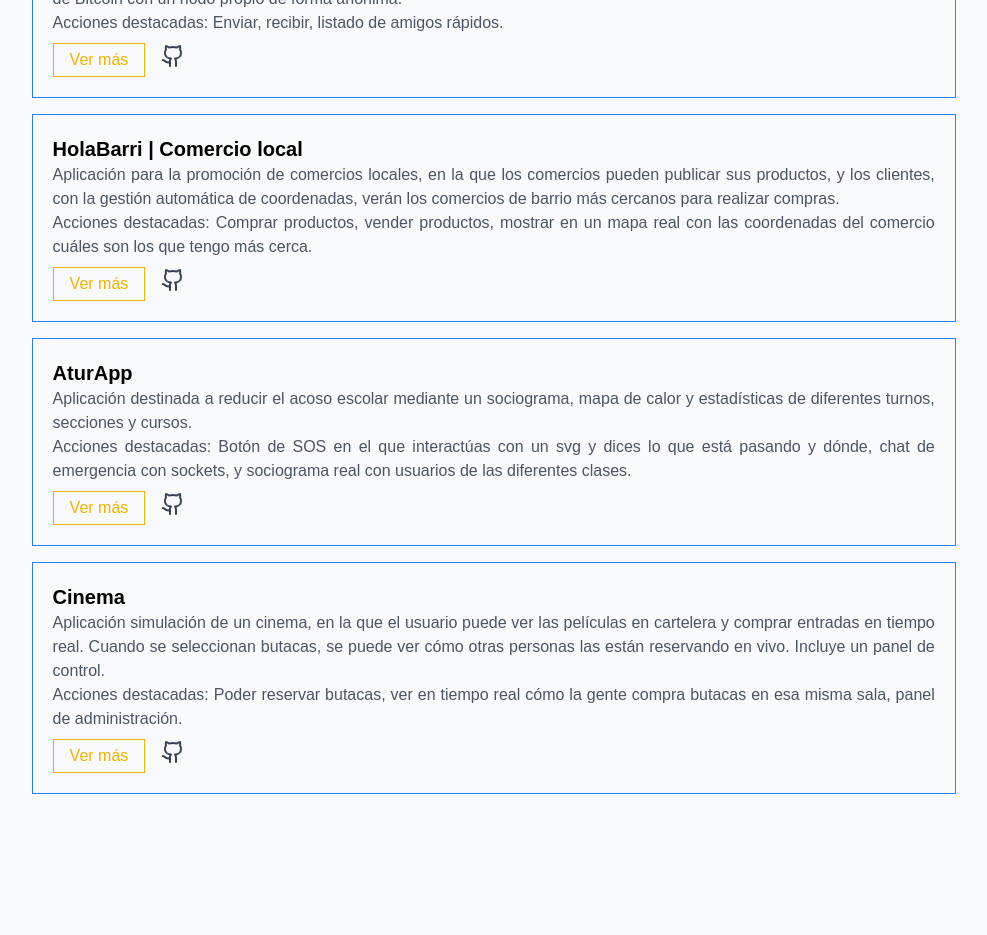
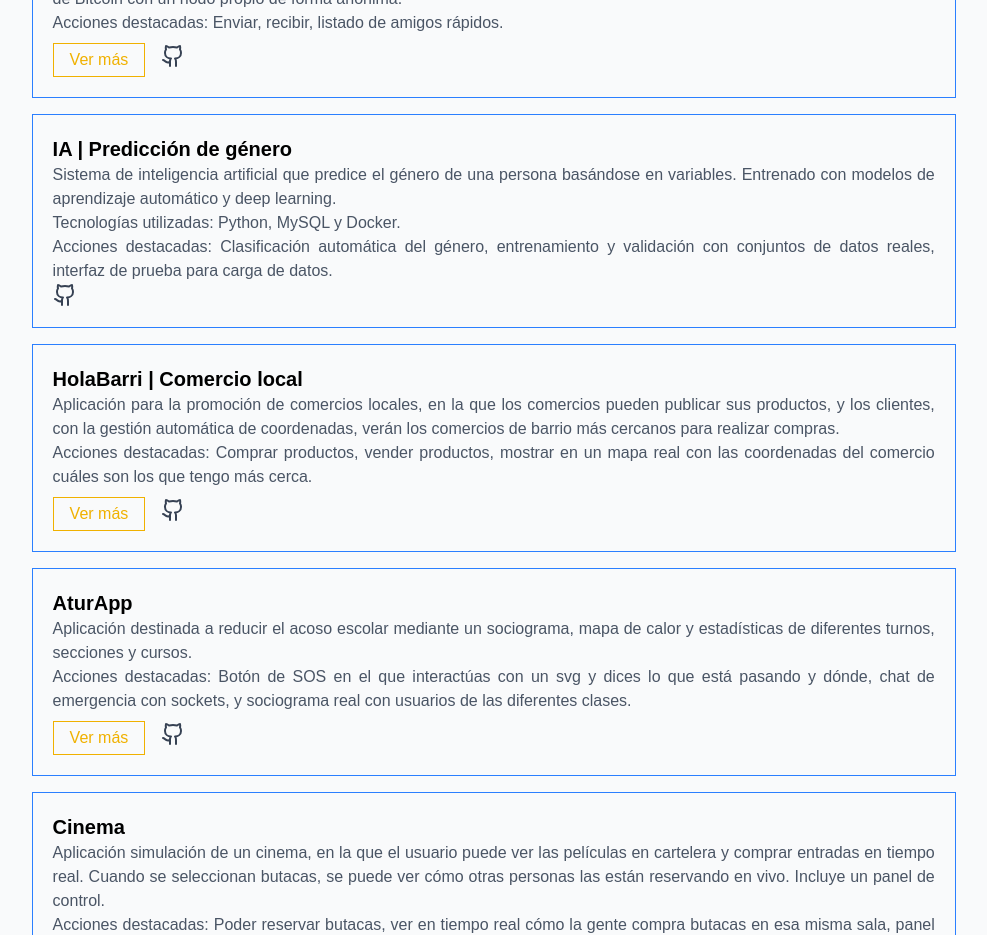
Before and after one commit to arnaubarrero/portfolio, a Next.js app in the folder aplicacio/: page / in a window 1280 px wide. Shown: the part 1260-2195 px from the top of the page, without its empty margins (122-1109 px from the left). Built offline with nearby package versions, Linux system fonts and the light colour scheme.

Commit message:
New project added

```diff
--- a/aplicacio/src/app/components/Proyectos.jsx
+++ b/aplicacio/src/app/components/Proyectos.jsx
@@ -1,6 +1,6 @@
 'use client';
 import React, { useState, useEffect } from 'react';
-import { Github, X, FolderKanban  } from 'lucide-react';
+import { Github, X, FolderKanban } from 'lucide-react';
 
 const Proyectos = () => {
     const [language, setLanguage] = useState('castellano');
@@ -64,12 +64,14 @@ const Proyectos = () => {
                                 {proyecto.descripcion}
                             </p>
                             <div className='flex items-center gap-4'>
+                                {proyecto.video && proyecto.video.includes('<iframe') && (
                                     <button
                                         onClick={() => handleProjectClick(proyecto)}
                                         className="px-4 py-1 cursor-pointer mt-2 text-yellow-500 border border-yellow-500 hover:bg-yellow-500 hover:text-white transition duration-200"
                                     >
                                         {proyecto.boton}
                                     </button>
+                                )}
                                 <a
                                     href={proyecto.github}
                                     target="_blank"
--- a/aplicacio/src/app/json/proyectos/castellano.json
+++ b/aplicacio/src/app/json/proyectos/castellano.json
@@ -8,6 +8,12 @@
             "enlace": "#",
             "github": "https://github.com/arnaubarrero/clossse-btc",
             "video": "<iframe width='560' height='315' src='https://www.youtube.com/embed/uC2IDMsk7uA' title='YouTube video player' frameborder='0' allow='accelerometer; autoplay; clipboard-write; encrypted-media; gyroscope; picture-in-picture; web-share' referrerpolicy='strict-origin-when-cross-origin' allowfullscreen></iframe>"
+        },
+        {
+            "titulo": "IA | Predicción de género",
+            "descripcion": "Sistema de inteligencia artificial que predice el género de una persona basándose en variables. Entrenado con modelos de aprendizaje automático y deep learning.\nTecnologías utilizadas: Python, MySQL y Docker.\nAcciones destacadas: Clasificación automática del género, entrenamiento y validación con conjuntos de datos reales, interfaz de prueba para carga de datos.",
+            "enlace": "#",
+            "github": "https://github.com/arnaubarrero/AI"
         },
         {
             "titulo": "HolaBarri | Comercio local",
--- a/aplicacio/src/app/json/proyectos/catalan.json
+++ b/aplicacio/src/app/json/proyectos/catalan.json
@@ -8,6 +8,12 @@
             "enlace": "#",
             "github": "https://github.com/arnaubarrero/clossse-btc",
             "video": "<iframe width='560' height='315' src='https://www.youtube.com/embed/uC2IDMsk7uA' title='YouTube video player' frameborder='0' allow='accelerometer; autoplay; clipboard-write; encrypted-media; gyroscope; picture-in-picture; web-share' referrerpolicy='strict-origin-when-cross-origin' allowfullscreen></iframe>"
+        },
+        {
+            "titulo": "IA | Predicció de gènere",
+            "descripcion": "Sistema d'intel·ligència artificial que prediu el gènere d'una persona a partir de diverses variables. Entrenat amb models d'aprenentatge automàtic i deep learning.\nTecnologies utilitzades: Python, MySQL i Docker.\nAccions destacades: Classificació automàtica del gènere, entrenament i validació amb conjunts de dades reals, interfície de prova per carregar dades.",
+            "enlace": "#",
+            "github": "https://github.com/arnaubarrero/AI"
         },
         {
             "titulo": "HolaBarri | Comerç local",
--- a/aplicacio/src/app/json/proyectos/ingles.json
+++ b/aplicacio/src/app/json/proyectos/ingles.json
@@ -8,6 +8,12 @@
             "enlace": "#",
             "github": "https://github.com/arnaubarrero/clossse-btc",
             "video": "<iframe width='560' height='315' src='https://www.youtube.com/embed/uC2IDMsk7uA' title='YouTube video player' frameborder='0' allow='accelerometer; autoplay; clipboard-write; encrypted-media; gyroscope; picture-in-picture; web-share' referrerpolicy='strict-origin-when-cross-origin' allowfullscreen></iframe>"
+        },
+        {
+            "titulo": "AI | Gender Prediction",
+            "descripcion": "Artificial intelligence system that predicts a person's gender based on various variables. Trained with machine learning and deep learning models.\nTechnologies used: Python, MySQL, and Docker.\nKey features: Automatic gender classification, training and validation with real datasets, test interface for data input.",
+            "enlace": "#",
+            "github": "https://github.com/arnaubarrero/AI"
         },
         {
             "titulo": "HolaBarri | Local commerce",
```
Lines whose indentation alone changed are shown as unchanged.
